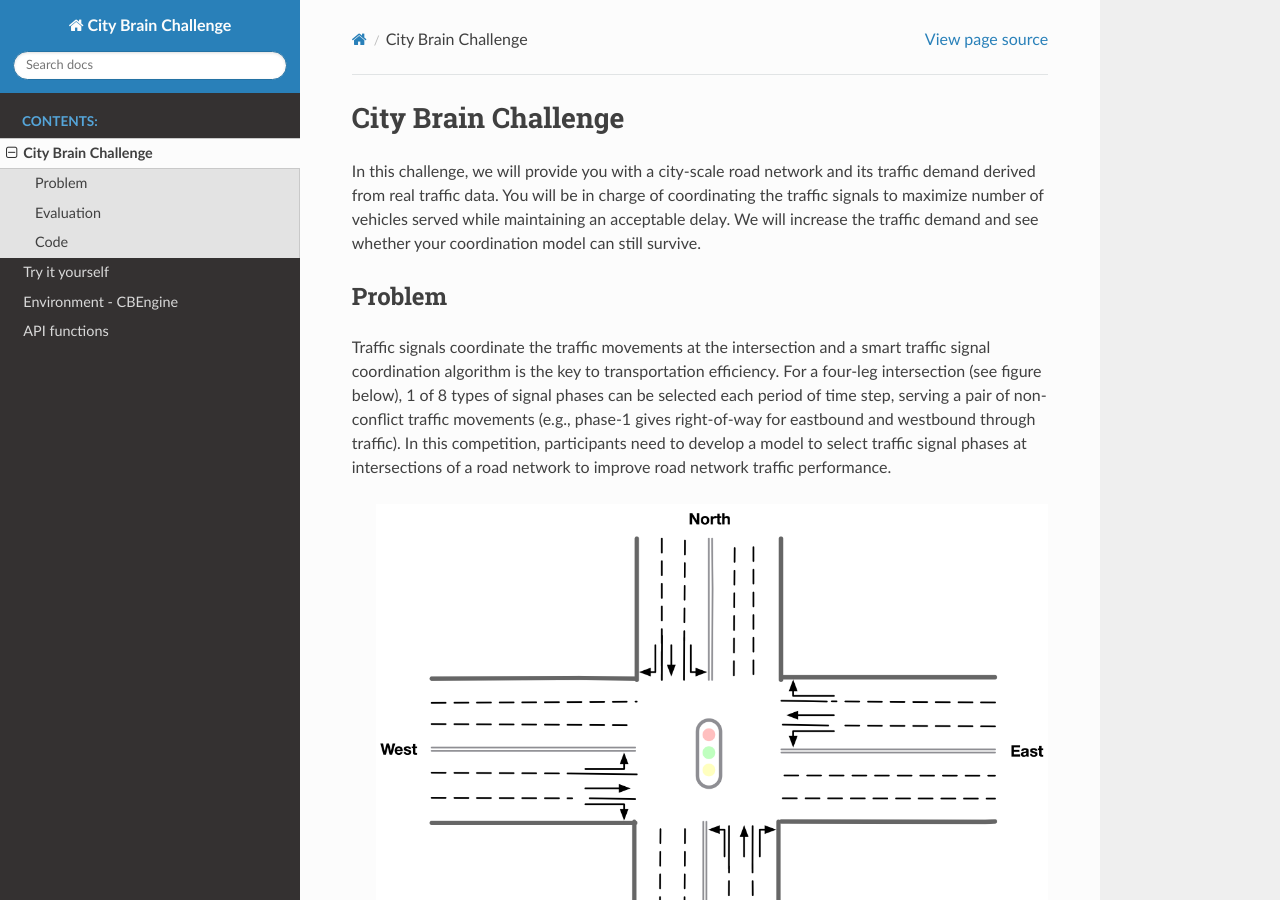
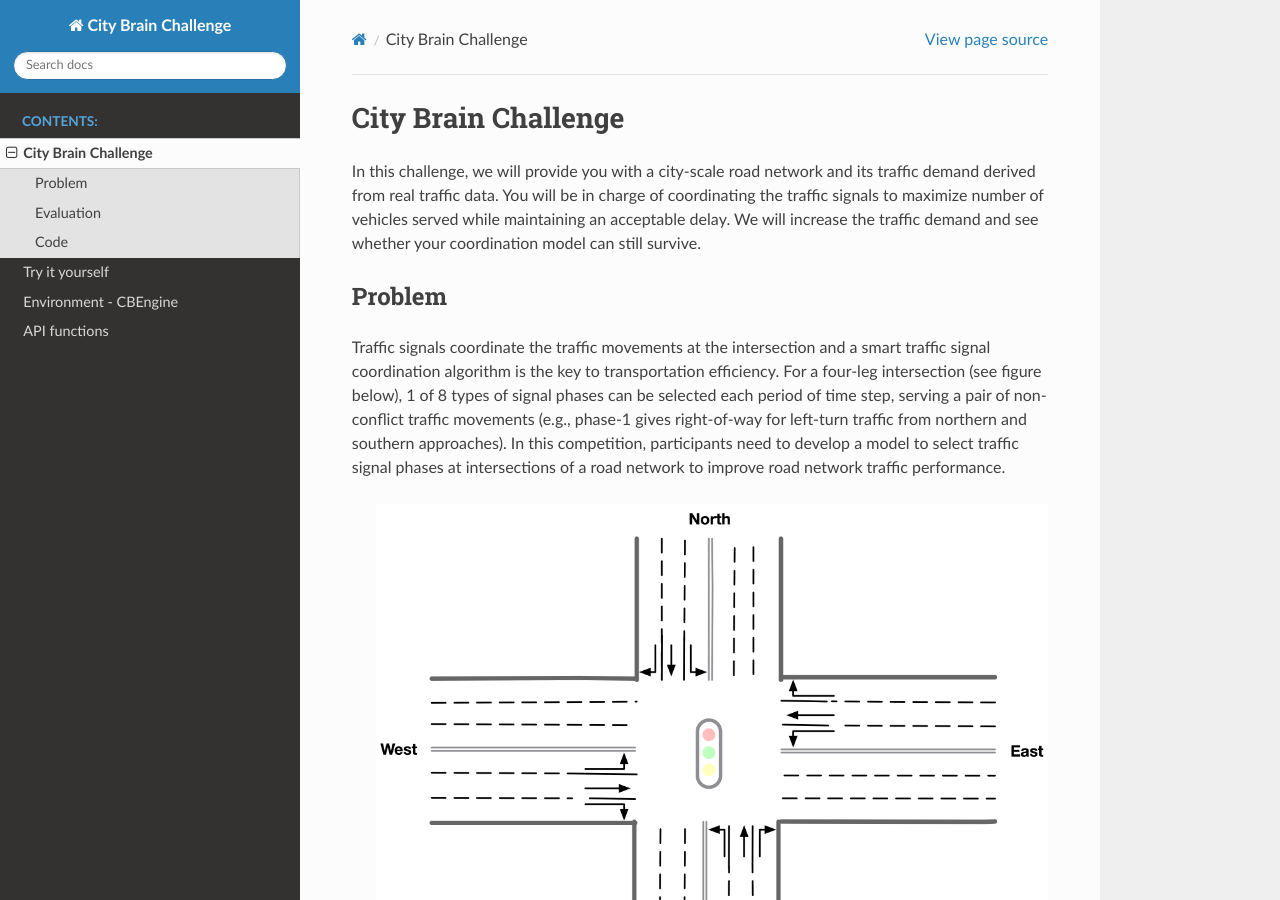
Before and after one commit to CityBrainChallenge/KDDCup2021-CityBrainChallenge, a Sphinx documentation site: the page built from docs/city-brain-challenge.rst, in a window 1280 px wide and 900 px high. Built offline with Sphinx 7.4.7 and the Read the Docs theme 2.0.0, drawn with Linux system fonts in a browser that asks for light colours.

Commit message:
Update city-brain-challenge.rst

```diff
--- a/docs/city-brain-challenge.rst
+++ b/docs/city-brain-challenge.rst
@@ -10,7 +10,7 @@ In this challenge, we will provide you with a city-scale road network and its tr
 Problem
 ===============
 
-Traffic signals coordinate the traffic movements at the intersection and a smart traffic signal coordination algorithm is the key to transportation efficiency. For a four-leg intersection (see figure below), 1 of 8 types of signal phases can be selected each period of time step, serving a pair of non-conflict traffic movements (e.g., phase-1 gives right-of-way for eastbound and westbound through traffic). In this competition, participants need to develop a model to select traffic signal phases at intersections of a road network to improve road network traffic performance.
+Traffic signals coordinate the traffic movements at the intersection and a smart traffic signal coordination algorithm is the key to transportation efficiency. For a four-leg intersection (see figure below), 1 of 8 types of signal phases can be selected each period of time step, serving a pair of non-conflict traffic movements (e.g., phase-1 gives right-of-way for left-turn traffic from northern and southern approaches). In this competition, participants need to develop a model to select traffic signal phases at intersections of a road network to improve road network traffic performance.
 
 
 
```
